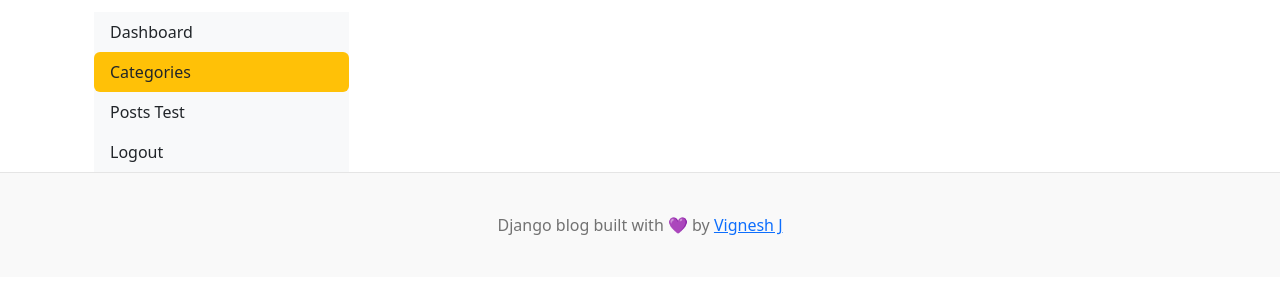
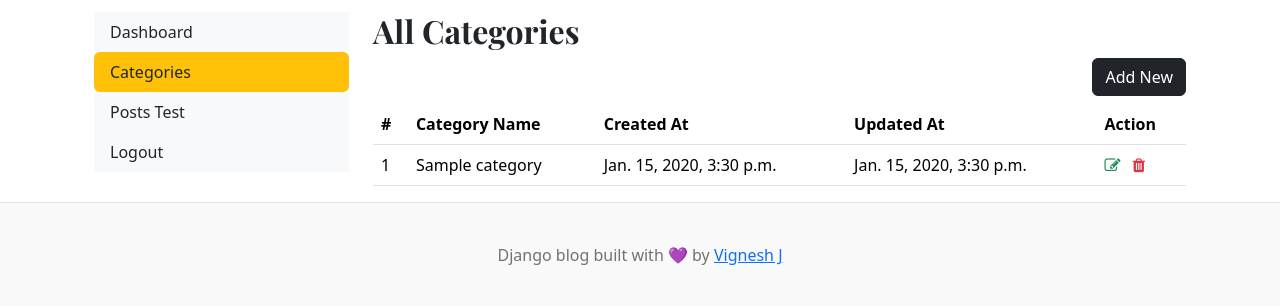
Before and after one commit to Vignesh21J/Blog_Application_User_Roles_Based, a Django app: page /dashboard/categories/ in a window 1280 px wide. Shown: the part 135-441 px from the top of the page. Run offline with Django 5.2, Linux system fonts and the light colour scheme; tables that the repository leaves empty hold one stand-in row (values such as "Sample post"); parts of the project's set-up code (start-up, migrations or seed data) failed here and were passed over.

Commit message:
feat: add category in dashboard

```diff
--- a/dashboards/urls.py
+++ b/dashboards/urls.py
@@ -4,4 +4,5 @@ from . import views
 urlpatterns = [
     path('', views.dashboard, name='dashboard'),
     path('categories/', views.categories, name='categories'),
+    path('categories/add/', views.add_category, name='add_category'),
 ]
--- a/dashboards/views.py
+++ b/dashboards/views.py
@@ -1,5 +1,6 @@
-from django.shortcuts import render
+from django.shortcuts import render, redirect
 from blogs.models import Category, Blog
+from .forms import CategoryForm
 
 from django.contrib.auth.decorators import login_required
 
@@ -20,3 +21,17 @@ def dashboard(request):
 
 def categories(request):
     return render(request, 'dashboard/categories.html')
+
+
+def add_category(request):
+    if request.method == 'POST':
+        form = CategoryForm(request.POST)
+        if form.is_valid():
+            form.save()
+            return redirect('categories')
+
+    form = CategoryForm()
+    context = {
+        'form': form,
+    }
+    return render(request, 'dashboard/add_category.html', context)
--- a/templates/base.html
+++ b/templates/base.html
@@ -5,10 +5,10 @@
     <meta name="viewport" content="width=device-width, initial-scale=1.0">
     {% load static %}
     <link rel="icon" type="image/png" href="{% static 'images/favicon.png' %}">
+    <link href="https://getbootstrap.com/docs/5.3/dist/css/bootstrap.min.css" rel="stylesheet">
+    <link href="https://fonts.googleapis.com/css?family=Playfair+Display:700,900" rel="stylesheet">
+    <link rel="stylesheet" href="https://cdnjs.cloudflare.com/ajax/libs/font-awesome/4.7.0/css/font-awesome.min.css">
     <title>Django Blog Application</title>
-    <link href="https://getbootstrap.com/docs/5.3/dist/css/bootstrap.min.css" rel="stylesheet">
-
-    <link href="https://fonts.googleapis.com/css?family=Playfair+Display:700,900" rel="stylesheet">
     <link href="{% static 'css/blog.css' %}" rel="stylesheet">
 </head>
 <body>
--- a/templates/dashboard/categories.html
+++ b/templates/dashboard/categories.html
@@ -9,8 +9,42 @@
             {% include "dashboard/sidebar.html" %}
 
             <!-- Right Sidebar -->
-             <div class="col-md-9">
+            <div class="col-md-9">
+                <h2>All Categories</h2>
+                <div class="d-flex justify-content-end mb-2">
+                <a href="{% url 'add_category' %}" class="btn btn-dark">
+                    Add New
+                </a>
+            </div>
 
+
+                <table class="table table-hover">
+                    <thead>
+                        <tr>
+                            <th>#</th>
+                            <th>Category Name</th>
+                            <th>Created At</th>
+                            <th>Updated At</th>
+                            <th>Action</th>
+                        </tr>
+                    </thead>
+
+                    <tbody>
+                        {% for cat in categories %}
+                            <tr>
+                                <td>{{ forloop.counter }}</td>
+                                <td>{{ cat }}</td>
+                                <td>{{ cat.created_at }}</td>
+                                <td>{{ cat.updated_at }}</td>
+                                <td>
+                                    <a href="#" class="me-2"><i class="fa fa-edit text-success"></i></a>
+
+                                    <a href=""><i class="fa fa-trash text-danger"></i></a>
+                                </td>
+                            </tr>
+                        {% endfor %}
+                    </tbody>
+                </table>
              </div>
         </div>
     </div>
--- a/templates/dashboard/dashboard.html
+++ b/templates/dashboard/dashboard.html
@@ -10,6 +10,7 @@
 
             <!-- Right Sidebar -->
              <div class="col-md-9">
+                <span class="me-3">Logged in as <strong>{{ user.username }}</strong></span>
                 <div class="row">
                     <div class="col">
                         <div class="card border mb-3">
```
Also changed, not shown: dashboards/forms.py (added, +7 -0 lines), templates/dashboard/add_category.html (added, +26 -0 lines).
